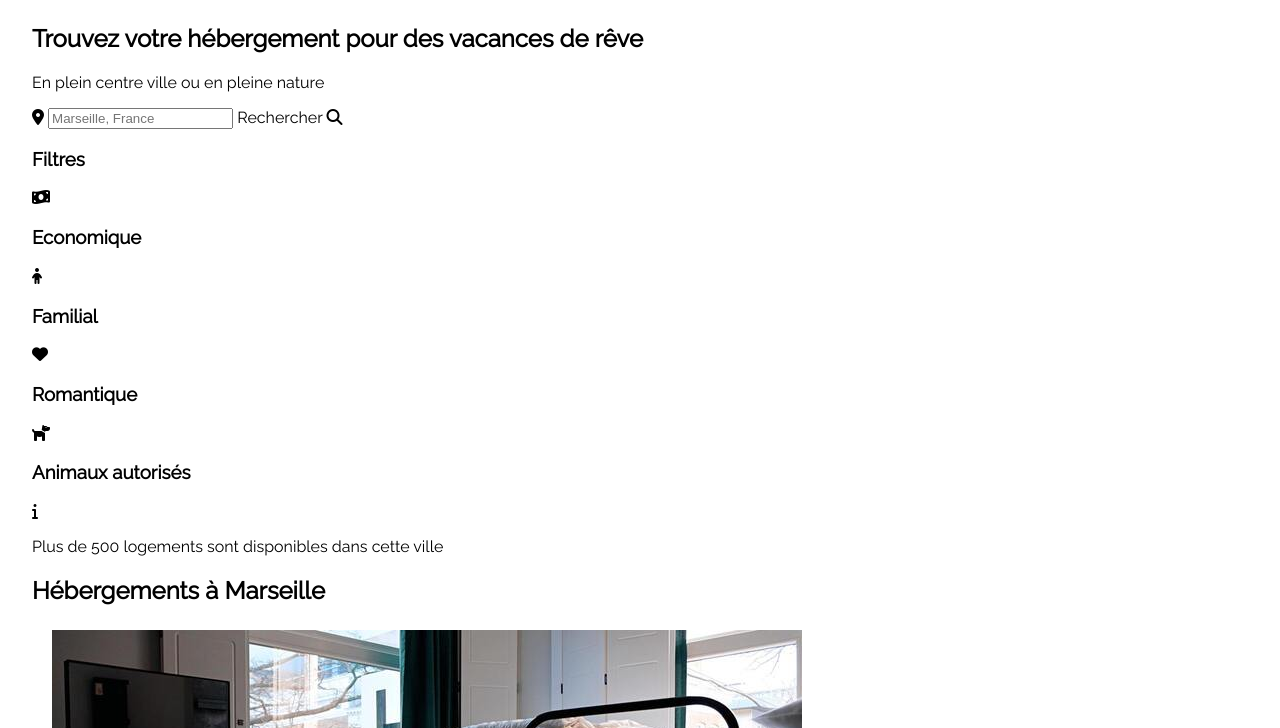
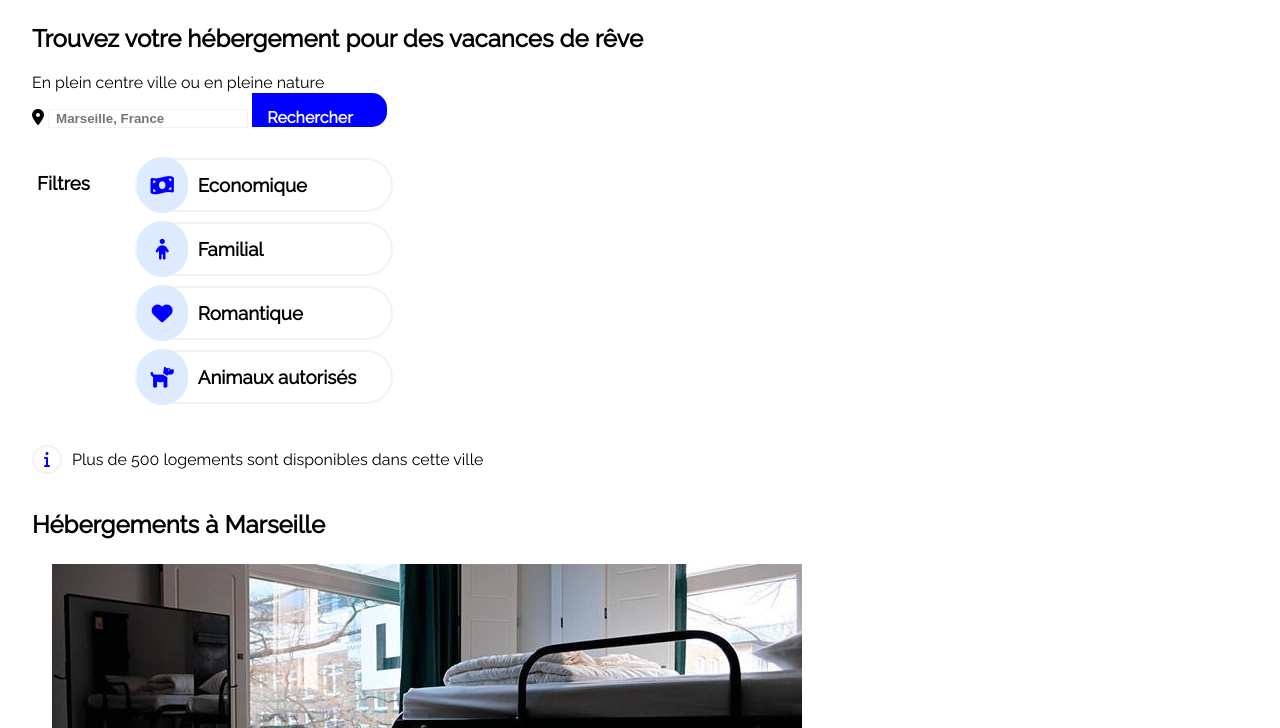
Before and after one commit to sara3118/Reservia-P2, a plain HTML site: page index2.html in a window 1280 px wide. Shown: the part 72-800 px from the top of the page. Drawn offline with Linux system fonts and the light colour scheme; files that its build step writes are made by us from their sources.

Commit message:
updates 2

```diff
--- a/assets/css/style.css
+++ b/assets/css/style.css
@@ -70,6 +70,79 @@ nav a:hover{
     background-color:#f2f2f2;
     padding: 15px 15px 10px 20px;
     border-radius: 15px 0px 0px 15px;
+}
+input{
+    border: 1px solid #f2f2f2;
+    width: 200px;
+    font-weight: bold;
+    color: black;
+    text-indent: 5px;
+}
+label/*serch button*/
+{background-color: blue;
+color: white;
+padding: 15px 15px 0px 15px;
+border-radius: 0px 15px 15px 0px;
+font-weight: bold;}
+
+.fa-search{visibility: hidden;}
+
+#filters{
+    display: flex;
+    margin-top: 20px;
+    flex-wrap: wrap;
+}
+.titre{margin: 5px 45px 0px 5px;}
+
+#boxfilters{
+    display: flex;
+    flex-wrap: wrap;
+}
+.filtre /*four buttons*/
+{
+    height: 50px;
+    display: flex;
+    align-items: center;
+    border-radius: 40px;
+    border:2px #f2f2f2 solid;
+    margin: 10px 40px 10px 00px;
+    padding-right: 35px;
+}
+
+.filtre i /*4 filter icon*/
+{
+    background-color: #deebff;
+    color: blue;
+    font-size: 1.3em;
+    border-radius: 27px;
+    padding:18px;
+    display: flex;
+    justify-content: center;
+    align-items: center;
+    width: 15px;
+    margin-right: 10px;
+}
+.filtre:hover{
+    color: white;
+    background-color: blue;
+}
+
+#info{
+    display: flex;
+    align-items: center;
+    margin-top: 20px;
+    margin-bottom: 25px;
+
+}
+
+.fa-info /*info icon*/
+{
+    color: blue;
+    border-radius: 30px;
+    padding: 4px 10px 5px 10px;
+    border: 2px #f2f2f2 solid;
+    margin-right: 10px;
+}
 footer{
     display: flex;
     justify-content: space-around;
--- a/index2.html
+++ b/index2.html
@@ -9,7 +9,7 @@
         <style media="all" id="fa-v4-font-face"></style>
         <style media="all" id="fa-v4-shims"></style>
         <style media="all" id="fa-main"></style>
-        <link rel="stylesheet" href="style.css">
+        <link rel="stylesheet" href="assets/css/style.css">
         <title>Reservia/votre hébergement vacances</title>
     </head>
     <body>
```
